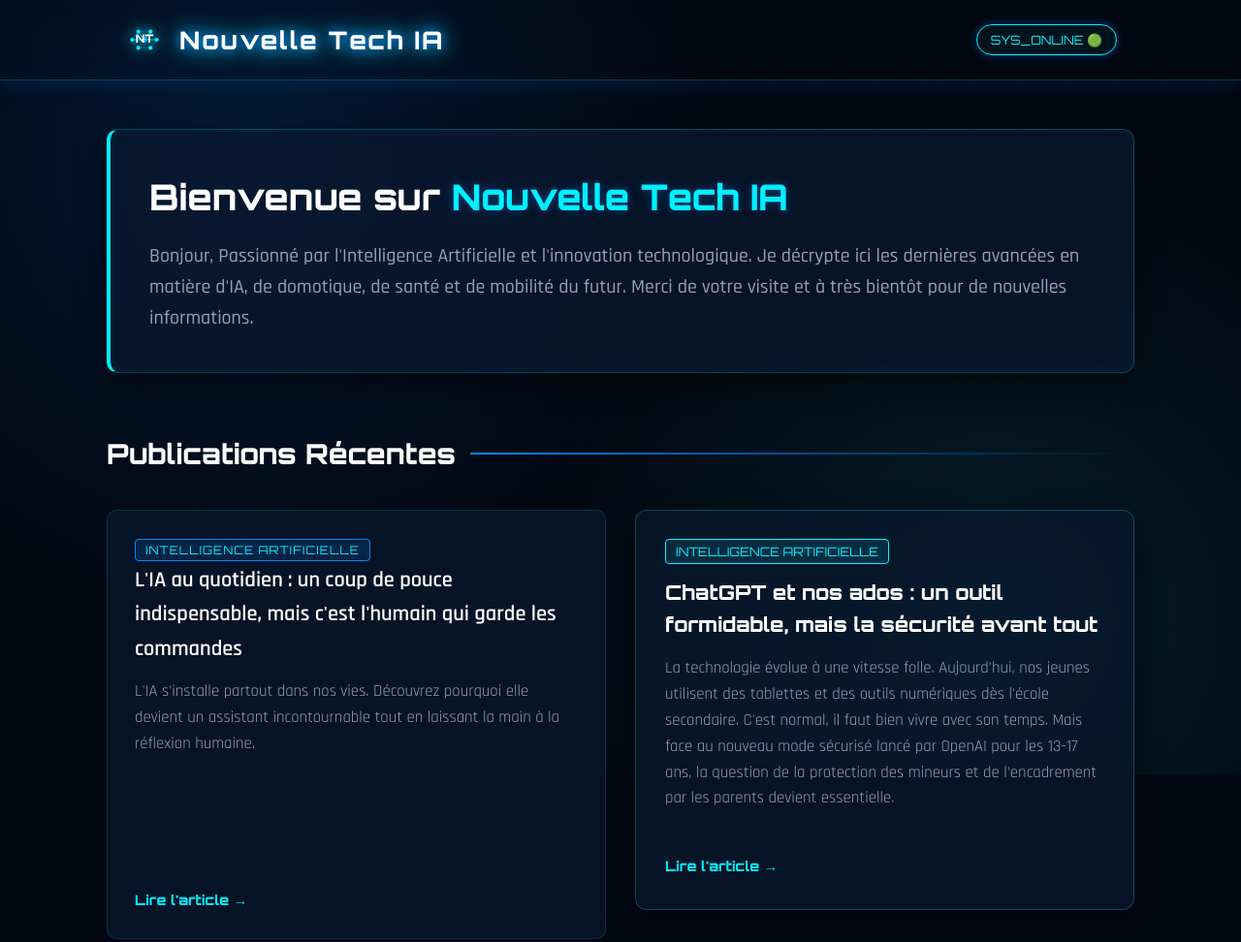
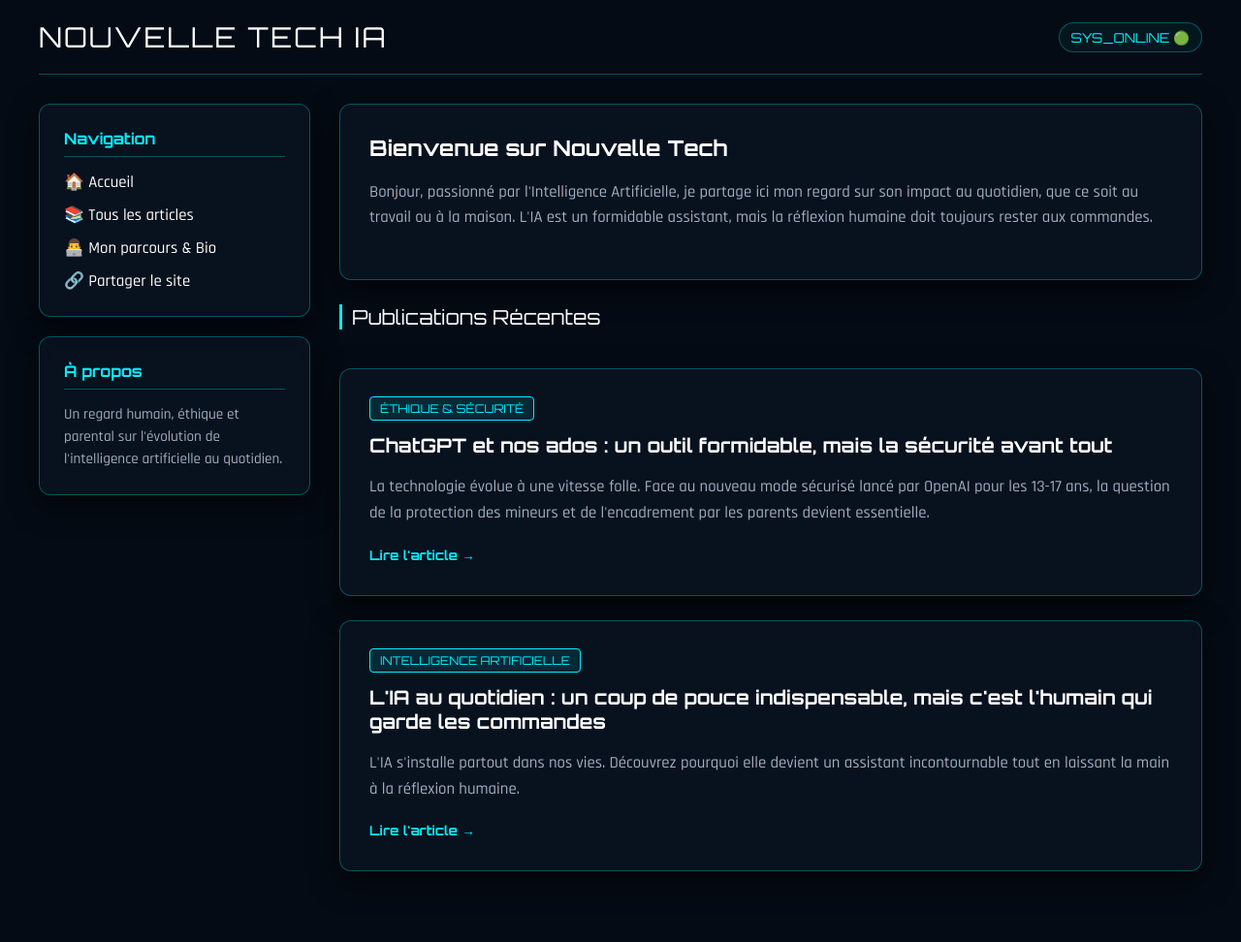
Before and after one commit to nouvelle-tech/nouvelle-tech.github.io, a plain HTML site: page index.html in a window 1280 px wide. Shown: the top 972 px of the page at 97% size. After the commit the page ends 919 px from the top, so only its background shows below. Drawn offline with Linux system fonts and the light colour scheme.

Commit message:
Update index.html

```diff
--- a/index.html
+++ b/index.html
@@ -3,312 +3,270 @@
 <head>
     <meta charset="UTF-8">
     <meta name="viewport" content="width=device-width, initial-scale=1.0">
-    <title>Nouvelle tech IA — Tech & Future</title>
-    <link href="https://fonts.googleapis.com/css2?family=Orbitron:wght@400;600;800&family=Rajdhani:wght@400;500;600;700&display=swap" rel="stylesheet">
+    <title>Nouvelle Tech IA</title>
+    <!-- Import des polices du style Blue Abysse -->
+    <link href="https://fonts.googleapis.com/css2?family=Orbitron:wght@400;700&family=Rajdhani:wght@500;700&display=swap" rel="stylesheet">
     <style>
         :root {
-            --bg-deep: #030712;
-            --card-bg: rgba(10, 25, 47, 0.7);
-            --electric-blue: #0088ff;
+            --bg-color: #050b14;
+            --card-bg: rgba(10, 20, 35, 0.7);
             --neon-cyan: #00f0ff;
-            --glow-blue: rgba(0, 136, 255, 0.4);
-            --text-main: #f1f5f9;
-            --text-muted: #94a3b8;
-            --border-glow: rgba(0, 240, 255, 0.25);
-        }
-
-        * {
-            box-sizing: border-box;
-            margin: 0;
-            padding: 0;
+            --border-glow: rgba(0, 240, 255, 0.3);
+            --text-main: #ffffff;
+            --text-muted: #a0aec0;
         }
 
         body {
-            background-color: var(--bg-deep);
+            background-color: var(--bg-color);
             color: var(--text-main);
             font-family: 'Rajdhani', sans-serif;
-            line-height: 1.6;
-            overflow-x: hidden;
-            min-height: 100vh;
+            margin: 0;
+            padding: 20px;
         }
 
-        /* Arrière-plan dynamique avec grille et orbes lumineux */
-        body::before {
-            content: "";
-            position: fixed;
-            top: 0; left: 0; width: 100%; height: 100%;
-            background:
-                radial-gradient(circle at 20% 20%, rgba(0, 136, 255, 0.15) 0%, transparent 40%),
-                radial-gradient(circle at 80% 80%, rgba(0, 240, 255, 0.1) 0%, transparent 40%),
-                linear-gradient(rgba(3, 7, 18, 0.85), rgba(3, 7, 18, 0.85)),
-                repeating-linear-gradient(0deg, transparent, transparent 49px, rgba(0, 240, 255, 0.04) 50px),
-                repeating-linear-gradient(90deg, transparent, transparent 49px, rgba(0, 240, 255, 0.04) 50px);
-            z-index: -1;
+        .main-container {
+            max-width: 1200px;
+            margin: 0 auto;
         }
 
+        /* En-tête */
         header {
             display: flex;
             justify-content: space-between;
             align-items: center;
-            padding: 20px 10%;
             border-bottom: 1px solid var(--border-glow);
-            backdrop-filter: blur(12px);
-            position: sticky;
-            top: 0;
-            z-index: 100;
-            box-shadow: 0 4px 20px rgba(0, 136, 255, 0.15);
+            padding-bottom: 20px;
+            margin-bottom: 30px;
         }
 
-        .logo-container {
-            display: flex;
-            align-items: center;
-            gap: 15px;
-            text-decoration: none;
+        .logo {
+            font-family: 'Orbitron', sans-serif;
+            font-size: 1.8rem;
+            color: #fff;
+            letter-spacing: 2px;
+            text-transform: uppercase;
         }
 
-        .logo-icon {
-            width: 42px;
-            height: 42px;
-            filter: drop-shadow(0 0 8px var(--neon-cyan));
-            transition: transform 0.3s ease;
+        .sys-status {
+            font-family: 'Orbitron', sans-serif;
+            font-size: 0.85rem;
+            color: var(--neon-cyan);
+            background: rgba(0, 240, 255, 0.05);
+            border: 1px solid var(--border-glow);
+            padding: 6px 12px;
+            border-radius: 20px;
         }
 
-        .logo-container:hover .logo-icon {
-            transform: scale(1.1);
+        /* Structure en 2 colonnes (Menu gauche + Articles droite) */
+        .content-layout {
+            display: grid;
+            grid-template-columns: 280px 1fr;
+            gap: 30px;
         }
 
-        .logo-text {
-            font-family: 'Orbitron', sans-serif;
-            font-size: 1.6rem;
-            font-weight: 800;
-            color: #fff;
-            text-shadow: 0 0 12px var(--electric-blue), 0 0 25px var(--neon-cyan);
-            letter-spacing: 2px;
+        @media (max-width: 768px) {
+            .content-layout {
+                grid-template-columns: 1fr;
+            }
         }
 
-        .status-badge {
-            font-family: 'Orbitron', sans-serif;
-            font-size: 0.8rem;
-            color: var(--neon-cyan);
-            border: 1px solid var(--neon-cyan);
-            padding: 5px 14px;
-            border-radius: 20px;
-            box-shadow: 0 0 10px var(--glow-blue);
-            background: rgba(0, 240, 255, 0.05);
+        /* Barre latérale (Menu de gauche) */
+        .sidebar {
+            display: flex;
+            flex-direction: column;
+            gap: 20px;
         }
 
-        .main-container {
-            max-width: 1100px;
-            margin: 0 auto;
-            padding: 50px 20px;
-        }
-
-        /* Section Présentation */
-        .hero {
+        .side-box {
             background: var(--card-bg);
             border: 1px solid var(--border-glow);
-            border-left: 4px solid var(--neon-cyan);
-            padding: 40px;
+            padding: 25px;
             border-radius: 12px;
-            margin-bottom: 60px;
-            box-shadow: 0 10px 30px rgba(0, 0, 0, 0.6), inset 0 0 15px rgba(0, 240, 255, 0.05);
+            box-shadow: 0 10px 30px rgba(0, 0, 0, 0.6);
             backdrop-filter: blur(8px);
         }
 
-        .hero h1 {
+        .side-box h3 {
             font-family: 'Orbitron', sans-serif;
-            font-size: 2.3rem;
+            font-size: 1rem;
+            color: var(--neon-cyan);
+            margin-top: 0;
+            margin-bottom: 15px;
+            border-bottom: 1px solid var(--border-glow);
+            padding-bottom: 8px;
+        }
+
+        .side-menu {
+            list-style: none;
+            padding: 0;
+            margin: 0;
+            display: flex;
+            flex-direction: column;
+            gap: 12px;
+        }
+
+        .side-menu a {
+            color: var(--text-main);
+            text-decoration: none;
+            font-size: 1.05rem;
+            transition: 0.3s;
+            display: flex;
+            align-items: center;
+            gap: 8px;
+        }
+
+        .side-menu a:hover {
+            color: var(--neon-cyan);
+            transform: translateX(5px);
+        }
+
+        /* Section principale des articles */
+        .main-content {
+            display: flex;
+            flex-direction: column;
+            gap: 25px;
+        }
+
+        .section-title {
+            font-family: 'Orbitron', sans-serif;
+            font-size: 1.3rem;
             color: #fff;
             margin-bottom: 15px;
-        }
-
-        .hero h1 span {
-            color: var(--neon-cyan);
-            text-shadow: 0 0 10px var(--glow-blue);
-        }
-
-        .hero p {
-            font-size: 1.25rem;
-            color: var(--text-muted);
-            font-weight: 500;
-        }
-
-        /* Titres */
-        .section-title {
-            font-family: 'Orbitron', sans-serif;
-            font-size: 1.8rem;
-            margin-bottom: 35px;
-            display: flex;
-            align-items: center;
-            gap: 15px;
-            color: #fff;
-        }
-
-        .section-title::after {
-            content: "";
-            flex: 1;
-            height: 2px;
-            background: linear-gradient(90deg, var(--electric-blue), transparent);
-        }
-
-        /* Grille d'articles */
-        .articles-grid {
-            display: grid;
-            grid-template-columns: repeat(auto-fit, minmax(320px, 1fr));
-            gap: 30px;
+            border-left: 3px solid var(--neon-cyan);
+            padding-left: 10px;
         }
 
         .article-card {
             background: var(--card-bg);
-            border: 1px solid rgba(0, 240, 255, 0.15);
-            border-radius: 10px;
-            padding: 28px;
-            transition: all 0.3s ease;
-            display: flex;
-            flex-direction: column;
-            justify-content: space-between;
-            backdrop-filter: blur(6px);
+            border: 1px solid var(--border-glow);
+            padding: 30px;
+            border-radius: 12px;
+            box-shadow: 0 10px 30px rgba(0, 0, 0, 0.6);
+            backdrop-filter: blur(8px);
+            transition: 0.3s;
         }
 
         .article-card:hover {
-            transform: translateY(-7px);
             border-color: var(--neon-cyan);
-            box-shadow: 0 0 25px rgba(0, 136, 255, 0.3);
+            box-shadow: 0 10px 30px rgba(0, 240, 255, 0.15);
         }
 
-        .tag {
-            align-self: flex-start;
+        .badge-cat {
+            background: rgba(0, 240, 255, 0.1);
+            color: var(--neon-cyan);
+            border: 1px solid var(--neon-cyan);
+            padding: 4px 10px;
+            border-radius: 4px;
+            font-size: 0.75rem;
             font-family: 'Orbitron', sans-serif;
-            font-size: 0.75rem;
-            color: var(--neon-cyan);
-            background: rgba(0, 136, 255, 0.15);
-            border: 1px solid var(--electric-blue);
-            padding: 3px 10px;
-            border-radius: 4px;
-            margin-bottom: 18px;
-            letter-spacing: 1px;
         }
 
-        .article-card h2 {
-            font-size: 1.4rem;
+        .article-card h3 {
+            font-family: 'Orbitron', sans-serif;
+            font-size: 1.25rem;
             color: #fff;
-            margin-bottom: 12px;
-            font-weight: 600;
+            margin: 15px 0 10px 0;
         }
 
         .article-card p {
             color: var(--text-muted);
             font-size: 1.05rem;
-            margin-bottom: 22px;
+            line-height: 1.6;
+            margin-bottom: 20px;
         }
 
-        .read-more {
-            text-decoration: none;
-            color: var(--neon-cyan);
-            font-weight: 700;
-            font-family: 'Orbitron', sans-serif;
-            font-size: 0.9rem;
+        .btn-read {
             display: inline-flex;
             align-items: center;
             gap: 8px;
-            transition: all 0.2s ease;
+            color: var(--neon-cyan);
+            text-decoration: none;
+            font-family: 'Orbitron', sans-serif;
+            font-size: 0.85rem;
+            font-weight: bold;
+            transition: 0.3s;
         }
 
-        .read-more:hover {
-            text-shadow: 0 0 10px var(--neon-cyan);
-            transform: translateX(5px);
-        }
-
-        footer {
-            text-align: center;
-            padding: 40px 0;
-            border-top: 1px solid rgba(0, 240, 255, 0.1);
-            color: var(--text-muted);
-            margin-top: 80px;
-            font-size: 0.95rem;
+        .btn-read:hover {
+            text-shadow: 0 0 8px rgba(0, 240, 255, 0.6);
         }
     </style>
 </head>
 <body>
 
-    <header>
-        <a href="index.html" class="logo-container">
-            <!-- Icône SVG personnalisée : Cerveau / Connexions / NT -->
-            <svg class="logo-icon" viewBox="0 0 100 100" fill="none" xmlns="http://www.w3.org/2000/svg">
-                <!-- Nœuds et connexions du réseau de neurones -->
-                <path d="M20 50 L35 30 L65 30 L80 50 L65 70 L35 70 Z" stroke="#0088ff" stroke-width="2" stroke-dasharray="3 3"/>
-                <circle cx="20" cy="50" r="5" fill="#00f0ff" />
-                <circle cx="35" cy="30" r="5" fill="#00f0ff" />
-                <circle cx="65" cy="30" r="5" fill="#00f0ff" />
-                <circle cx="80" cy="50" r="5" fill="#00f0ff" />
-                <circle cx="65" cy="70" r="5" fill="#00f0ff" />
-                <circle cx="35" cy="70" r="5" fill="#00f0ff" />
-                <circle cx="50" cy="50" r="7" fill="#0088ff" />
-                <!-- Lignes centrales -->
-                <line x1="20" y1="50" x2="50" y2="50" stroke="#00f0ff" stroke-width="2"/>
-                <line x1="80" y1="50" x2="50" y2="50" stroke="#00f0ff" stroke-width="2"/>
-                <line x1="35" y1="30" x2="50" y2="50" stroke="#00f0ff" stroke-width="2"/>
-                <line x1="65" y1="30" x2="50" y2="50" stroke="#00f0ff" stroke-width="2"/>
-                <!-- Initiales NT stylisées au centre -->
-                <text x="50" y="58" font-family="'Orbitron', sans-serif" font-size="28" font-weight="900" fill="#ffffff" text-anchor="middle">NT</text>
-            </svg>
-            <span class="logo-text">Nouvelle Tech IA</span>
-        </a>
-        <div class="status-badge">SYS_ONLINE 🟢</div>
-    </header>
+    <div class="main-container">
+        <!-- En-tête du site -->
+        <header>
+            <div class="logo">Nouvelle Tech IA</div>
+            <div class="sys-status">SYS_ONLINE 🟢</div>
+        </header>
 
-    <div class="main-container">
-        <!-- Section Présentation -->
-        <section class="hero">
-            <h1>Bienvenue sur <span> Nouvelle     Tech IA</span></h1>
-            <p>
-                Bonjour,
-                Passionné par l'Intelligence Artificielle et l'innovation technologique. Je décrypte ici les dernières avancées en matière d'IA, de domotique, de santé et de mobilité du futur.
-                Merci de votre visite et à très bientôt pour de nouvelles informations.
-            </p>
-        </section>
+        <!-- Layout en 2 colonnes -->
+        <div class="content-layout">
 
-        <!-- Section Articles -->
-        <section>
-            <h2 class="section-title">Publications Récentes</h2>
+            <!-- COLONNE DE GAUCHE : Menu & Liens -->
+            <aside class="sidebar">
+                <!-- Bloc de navigation rapide -->
+                <div class="side-box">
+                    <h3>Navigation</h3>
+                    <ul class="side-menu">
+                        <li><a href="index.html">🏠 Accueil</a></li>
+                        <li><a href="#archives">📚 Tous les articles</a></li>
+                        <li><a href="#biographie">👨‍💻 Mon parcours & Bio</a></li>
+                        <li><a href="#partager">🔗 Partager le site</a></li>
+                    </ul>
+                </div>
 
-            <div class="articles-grid">
+                <!-- Petit encadré de présentation rapide -->
+                <div class="side-box">
+                    <h3>À propos</h3>
+                    <p style="color: var(--text-muted); font-size: 0.95rem; line-height: 1.5; margin: 0;">
+                        Un regard humain, éthique et parental sur l'évolution de l'intelligence artificielle au quotidien.
+                    </p>
+                </div>
+            </aside>
 
-                <article class="article-card">
+            <!-- COLONNE DE DROITE : Le contenu principal / Articles -->
+            <main class="main-content">
+
+                <!-- Bloc de bienvenue -->
+                <div class="article-card">
+                    <h2 style="font-family: 'Orbitron', sans-serif; color: #fff; margin-top: 0; font-size: 1.4rem;">Bienvenue sur Nouvelle Tech</h2>
+                    <p>
+                        Bonjour, passionné par l'Intelligence Artificielle, je partage ici mon regard sur son impact au quotidien, que ce soit au travail ou à la maison. L'IA est un formidable assistant, mais la réflexion humaine doit toujours rester aux commandes.
+                    </p>
+                </div>
+
+                <div class="section-title">Publications Récentes</div>
+
+                <!-- Article 2 : ChatGPT et nos ados -->
+                <div class="article-card">
                     <div>
-                        <span class="tag">INTELLIGENCE ARTIFICIELLE</span>
-                        <h2>L'IA au quotidien : un coup de pouce indispensable, mais c'est l'humain qui garde les commandes</h2>
-                        <p>L'IA s'installe partout dans nos vies. Découvrez pourquoi elle devient un assistant incontournable tout en laissant la main à la réflexion humaine.</p>
+                        <span class="badge-cat">ÉTHIQUE & SÉCURITÉ</span>
                     </div>
-                    <a href="article-1.html" class="read-more">Lire l'article &rarr;</a>
-                </article>
+                    <h3>ChatGPT et nos ados : un outil formidable, mais la sécurité avant tout</h3>
+                    <p>
+                        La technologie évolue à une vitesse folle. Face au nouveau mode sécurisé lancé par OpenAI pour les 13-17 ans, la question de la protection des mineurs et de l'encadrement par les parents devient essentielle.
+                    </p>
+                    <a href="article-2.html" class="btn-read">Lire l'article →</a>
+                </div>
 
-            <div class="article-card" style="background: var(--card-bg); border: 1px solid var(--border-glow); padding: 30px; border-radius: 12px; margin-bottom: 30px; box-shadow: 0 10px 30px rgba(0, 0, 0, 0.6); backdrop-filter: blur(8px);">
-    <div style="margin-bottom: 12px;">
-        <span class="badge-cat" style="background: rgba(0, 240, 255, 0.1); color: var(--neon-cyan); border: 1px solid var(--neon-cyan); padding: 4px 10px; border-radius: 4px; font-size: 0.8rem; font-family: 'Orbitron', sans-serif;">INTELLIGENCE ARTIFICIELLE</span>
+                <!-- Article 1 : L'IA au quotidien -->
+                <div class="article-card">
+                    <div>
+                        <span class="badge-cat">INTELLIGENCE ARTIFICIELLE</span>
+                    </div>
+                    <h3>L'IA au quotidien : un coup de pouce indispensable, mais c'est l'humain qui garde les commandes</h3>
+                    <p>
+                        L'IA s'installe partout dans nos vies. Découvrez pourquoi elle devient un assistant incontournable tout en laissant la main à la réflexion humaine.
+                    </p>
+                    <a href="article-1.html" class="btn-read">Lire l'article →</a>
+                </div>
+
+            </main>
+
+        </div>
     </div>
-
-    <h3 style="color: #fff; font-family: 'Orbitron', sans-serif; font-size: 1.3rem; margin-bottom: 15px;">
-        ChatGPT et nos ados : un outil formidable, mais la sécurité avant tout
-    </h3>
-
-    <p style="color: var(--text-muted); font-size: 1.05rem; margin-bottom: 25px; line-height: 1.6;">
-        La technologie évolue à une vitesse folle. Aujourd'hui, nos jeunes utilisent des tablettes et des outils numériques dès l'école secondaire. C'est normal, il faut bien vivre avec son temps. Mais face au nouveau mode sécurisé lancé par OpenAI pour les 13-17 ans, la question de la protection des mineurs et de l'encadrement par les parents devient essentielle.
-    </p>
-
-    <!-- Bouton cliquable de la source identique à vos autres articles -->
-    <div style="margin-top: 20px;">
-         <a href="article-2.html" class="read-more">Lire l'article &rarr;</a>
-
-    </div>
-</div>
-
-        </section>
-    </div>
-
-    <footer>
-        <p>&copy; 2026 Nouvelle Tech IA — Propulsion Blue-Tech & GitHub Pages</p>
-    </footer>
 
 </body>
 </html>
```
